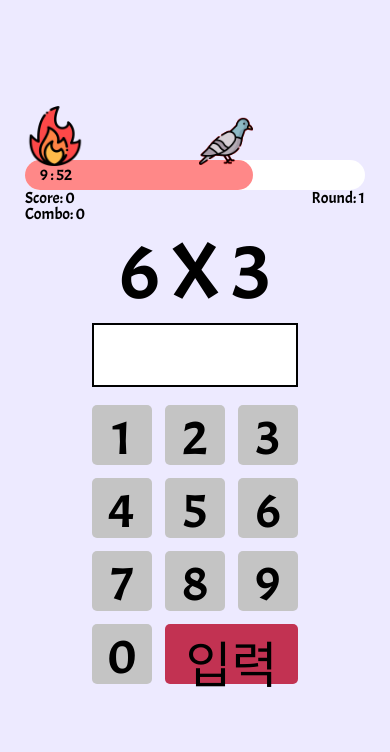
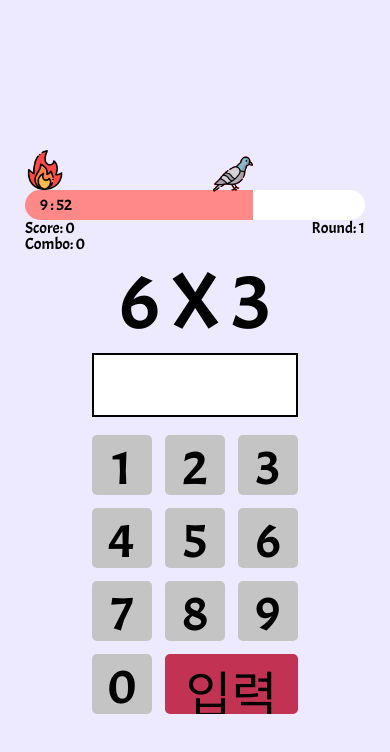
Before and after one commit to WannaReact/gugu-survive, a React app: page /play in a window 390 px wide. Shown: the top 752 px of the page. Built offline with nearby package versions, Linux system fonts and the light colour scheme; a web font is replaced by a local one.

Commit message:
:lipstick: 모바일에서 레이아웃이 깨지고 스크롤바가 생기는 현상 수정

```diff
--- a/src/components/game/GameTimer.jsx
+++ b/src/components/game/GameTimer.jsx
@@ -6,41 +6,49 @@ import Modal from '../modal/Modal';
 import pigeon from '../../assets/images/pigeon.png';
 import flame from '../../assets/images/flame.png';
 import COLOR from '../../constants/color';
+import MEDIA_QUERY_END_POINT from '../../constants/media-query';
 
 const Progress = styled.div`
+  position: relative;
   width: calc(100% - 50px);
-  border-radius: 50px;
-  background-color: ${COLOR.WHITE};
+  height: 90px;
 `;
 const ProgressBar = styled.div`
-  position: relative;
+  position: absolute;
+  bottom: 0;
   width: 100%;
   height: 30px;
   border-radius: 50px;
-  background-color: ${COLOR.PROGRESS_BAR};
 
   &::before {
     content: '';
     display: block;
     position: absolute;
-    width: 60px;
-    height: 60px;
+    width: 40px;
+    height: 40px;
     left: 0;
-    bottom: 0;
-    transform: translateY(-40%);
+    top: 0;
+    transform: translateY(-100%);
     background-image: url(${flame});
     background-size: 100% 100%;
     background-repeat: no-repeat;
+    @media screen and (min-width: ${MEDIA_QUERY_END_POINT.MOBILE}) {
+      width: 60px;
+      height: 60px;
+    }
   }
 `;
 
 const Pigeon = styled.img`
   position: absolute;
-  width: 54px;
-  height: 54px;
-  right: 0;
-  bottom: 0;
-  transform: scaleX(-1) translateY(-40%);
+  width: 40px;
+  height: 40px;
+  top: 0;
+  transform: scaleX(-1) translateX(40px) translateY(-90%);
+  @media screen and (min-width: ${MEDIA_QUERY_END_POINT.MOBILE}) {
+    width: 60px;
+    height: 60px;
+  }
 `;
 
 const TimeNumber = styled.p`
@@ -86,10 +94,17 @@ const GameTimer = ({ width, score, registerRecord }) => {
   return (
     <>
       <Progress>
-        <ProgressBar style={{ width: `${(widthState / 1500) * 90 + 10}%` }}>
+        <ProgressBar
+          style={{
+            background: `linear-gradient(90deg, ${COLOR.PROGRESS_BAR} 0%, ${
+              COLOR.PROGRESS_BAR
+            } ${(widthState / 1500) * 90 + 10}%, ${COLOR.WHITE} 0%)`
+          }}
+        >
           <Pigeon
             src={pigeon}
             style={{
+              left: `${(widthState / 1500) * 90 + 10}%`,
               filter: `opacity(${
                 widthState > 300 ? 1 : widthState / 1500 + 0.7
               }) drop-shadow(0 0 0 red)`
--- a/src/pages/Game.jsx
+++ b/src/pages/Game.jsx
@@ -14,6 +14,7 @@ const Main = styled.main`
   width: 100vw;
   max-width: 770px;
   min-width: 320px;
+  overflow: hidden;
 `;
 
 const Answer = styled.input`
--- a/src/pages/Home.jsx
+++ b/src/pages/Home.jsx
@@ -3,7 +3,6 @@ import { useState } from 'react';
 import { Link } from 'react-router-dom';
 import Title from '../components/Title.jsx';
 import SPEC from '../constants/spec';
-import MEDIA_QUERY_END_POINT from '../constants/media-query.js';
 import COLOR from '../constants/color';
 import Button from '../components/Button.jsx';
 import Modal from '../components/modal/Modal.jsx';
@@ -11,14 +10,11 @@ import RegisterModalContent from '../components/modal/RegisterModalContent.jsx';
 import ExplainModalContent from '../components/modal/ExplainModalContent.jsx';
 
 const Container = styled.div`
-  width: ${SPEC.CONTAINER.MOBILE.width};
   display: flex;
   flex-direction: column;
   justify-content: center;
   align-items: center;
-  @media screen and (min-width: ${MEDIA_QUERY_END_POINT}) {
-    width: ${SPEC.CONTAINER.DESKTOP.width};
-  }
+  width: 100vw;
 `;
 
 const ButtonSection = styled.section`
```
